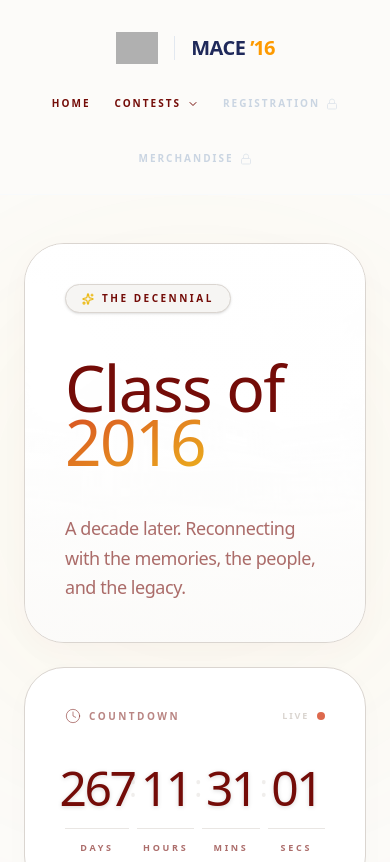
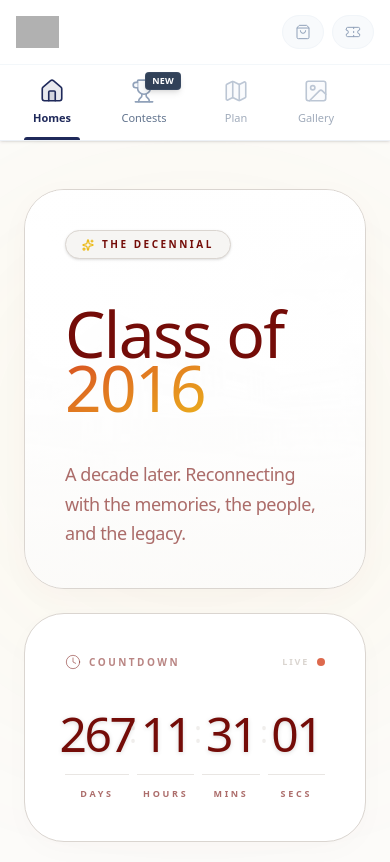
Before and after one commit to mace-2016/alumnimeet, a Next.js app: page / in a window 390 px wide. Shown: the top 862 px of the page. Built offline with nearby package versions, Linux system fonts and the light colour scheme; grey boxes are pictures that could not be loaded; a web font is replaced by a local one.

Commit message:
Update layout.tsx

```diff
--- a/app/layout.tsx
+++ b/app/layout.tsx
@@ -1,8 +1,12 @@
+"use client";
+
 import "./globals.css";
 import React from "react";
 import Link from "next/link";
+import { usePathname } from "next/navigation";
 import { Playfair_Display, Inter } from "next/font/google";
-import { ChevronDown, Lock } from "lucide-react";
+// Added 'Ticket' icon for the Register button
+import { Lock, Home, Trophy, Map, ShoppingBag, Image as ImageIcon, Ticket } from "lucide-react";
 
 const playfair = Playfair_Display({
   subsets: ["latin"],
@@ -21,124 +25,173 @@ export default function RootLayout({
 }: {
   children: React.ReactNode;
 }) {
+  const pathname = usePathname();
+
+  const isHome = pathname === "/";
+  const isContests = pathname.startsWith("/contest");
+
   return (
     <html lang="en" className={`${playfair.variable} ${inter.variable}`}>
-      <body className="antialiased font-sans bg-white text-[#1f295a]">
+      <body className="antialiased font-sans bg-[#FCFCFD] text-[#1f295a]">
         <div className="min-h-screen flex flex-col">
 
-          {/* Header: Centered Logo with Expanded Navigation Below */}
-          <header className="flex flex-col border-b border-slate-50 relative z-50">
+          <header className="bg-white sticky top-0 z-50 border-b border-slate-200/60 shadow-sm flex flex-col">
 
-            {/* Top Row: Centered Logo */}
-            <div className="h-20 md:h-24 flex items-center justify-center mt-2 md:mt-4">
-              <Link href="/" className="flex items-center gap-4 group transition-opacity hover:opacity-80">
+            <div className="flex items-center justify-between h-16 md:h-20 px-4 md:px-10 relative">
+
+              {/* Left: Logo Area */}
+              <div className="flex-1 flex items-center">
+                <Link href="/" className="flex items-center gap-3 group transition-opacity hover:opacity-80">
                   <img
                     src="https://mace.ac.in/wp-content/uploads/2025/01/logo-2.svg"
                     alt="MACE Logo"
-                  className="h-8 md:h-10 w-auto grayscale opacity-80 group-hover:grayscale-0 group-hover:opacity-100 transition-all"
+                    className="h-8 md:h-9 w-auto grayscale opacity-80 group-hover:grayscale-0 group-hover:opacity-100 transition-all duration-500"
                   />
-                <div className="h-6 w-px bg-slate-200"></div>
-                <span className="font-serif font-bold text-xl md:text-2xl tracking-tight text-[#1f295a]">
+                  <div className="hidden lg:block h-5 w-px bg-slate-200"></div>
+                  <span className="hidden lg:block font-serif font-bold text-xl tracking-tight text-[#1f295a]">
                     MACE <span className="text-amber-500 tracking-tighter">’16</span>
                   </span>
                 </Link>
               </div>
 
-            {/* Bottom Row: Expanded Navigation */}
-            <nav className="flex items-center justify-center gap-6 md:gap-10 pb-5 px-4 flex-wrap">
+              {/* Center: Desktop Navigation */}
+              <nav className="hidden md:flex flex-1 items-center justify-center gap-10 h-full absolute left-1/2 -translate-x-1/2">
 
-              {/* 1. Home Link */}
-              <Link
-                href="/"
-                className="text-[10px] font-bold uppercase tracking-[0.2em] text-slate-500 hover:text-[#1f295a] transition-colors py-2"
-              >
-                Home
+                <Link href="/" className="relative flex items-center gap-2.5 h-full group cursor-pointer">
+                  <Home className={`w-5 h-5 transition-all duration-300 ${isHome ? "stroke-[#1f295a] fill-[#1f295a]/10" : "stroke-slate-400 fill-slate-50 group-hover:stroke-[#1f295a] group-hover:fill-[#1f295a]/10"}`} strokeWidth={1.5} />
+                  <span className={`text-sm transition-colors ${isHome ? "text-[#1f295a] font-semibold" : "text-slate-500 font-medium group-hover:text-[#1f295a]"}`}>Home</span>
+                  <div className={`absolute bottom-0 left-0 w-full h-[3px] rounded-t-md transition-colors ${isHome ? "bg-[#1f295a]" : "bg-transparent group-hover:bg-slate-200"}`}></div>
                 </Link>
 
-              {/* 2. Contests Dropdown */}
-              <div className="relative group">
-                <Link
-                  href="/contest"
-                  className="flex items-center gap-1.5 py-2 text-[10px] font-bold uppercase tracking-[0.2em] text-[#1f295a] hover:text-amber-500 transition-colors"
+                <div className="relative group h-full">
+  <Link href="/contest" className="relative flex items-center gap-2.5 h-full transition-colors duration-300">
+
+    <Trophy
+      className={`w-5 h-5 transition-all duration-300 ${
+        isContests
+          ? "stroke-amber-500 fill-amber-400/20"
+          : "stroke-slate-400 fill-slate-50 group-hover:stroke-amber-500 group-hover:fill-amber-400/20"
+      }`}
+      strokeWidth={1.5}
+    />
+
+    <span
+      className={`text-sm transition-colors ${
+        isContests
+          ? "text-[#1f295a] font-semibold"
+          : "text-slate-500 font-medium group-hover:text-[#1f295a]"
+      }`}
     >
-                  Contests <ChevronDown className="w-3 h-3 transition-transform duration-300 group-hover:-rotate-180" />
+      Contests
+    </span>
+
+    {/* Premium green pulse */}
+    <span className="absolute top-3.5 -right-5 flex h-2.5 w-2.5">
+      <span className="absolute inline-flex h-full w-full animate-ping rounded-full bg-emerald-400 opacity-75"></span>
+      <span className="relative inline-flex h-2.5 w-2.5 rounded-full bg-emerald-500"></span>
+    </span>
+
+    <div
+      className={`absolute bottom-0 left-0 w-full h-[3px] rounded-t-md transition-colors ${
+        isContests ? "bg-amber-500" : "bg-transparent group-hover:bg-slate-200"
+      }`}
+    ></div>
   </Link>
 
-                {/* Dropdown Panel */}
-                <div className="absolute top-full left-1/2 -translate-x-1/2 w-60 opacity-0 invisible group-hover:opacity-100 group-hover:visible translate-y-2 group-hover:translate-y-0 transition-all duration-300 ease-out">
-                  <div className="h-2 w-full"></div>
+  <div className="absolute top-[80px] left-1/2 -translate-x-1/2 w-60 opacity-0 invisible group-hover:opacity-100 group-hover:visible translate-y-2 group-hover:translate-y-0 transition-all duration-300 ease-out">
     <div className="bg-white border border-slate-100 shadow-[0_15px_40px_-10px_rgba(31,41,90,0.1)] rounded-2xl overflow-hidden py-2">
+
       <Link
         href="/contest/letsname"
         className="flex items-center gap-3 px-5 py-3 text-[10px] font-bold uppercase tracking-[0.2em] text-[#1f295a] hover:bg-amber-50 hover:text-amber-600 transition-colors"
       >
-                      <span className="w-1.5 h-1.5 rounded-full bg-green-400 shadow-[0_0_5px_rgba(74,222,128,0.5)]"></span>
+        <span className="w-1.5 h-1.5 rounded-full bg-emerald-400 shadow-[0_0_6px_rgba(16,185,129,0.6)]"></span>
         01: The Naming
       </Link>
+
       <div className="flex items-center gap-3 px-5 py-3 text-[10px] font-bold uppercase tracking-[0.2em] text-slate-400 bg-slate-50/50 cursor-not-allowed">
         <span className="w-1.5 h-1.5 rounded-full bg-slate-300"></span>
         02:███ ██████ <Lock className="w-3 h-3 opacity-50" />
       </div>
-                     <div className="flex items-center gap-3 px-5 py-3 text-[10px] font-bold uppercase tracking-[0.2em] text-slate-400 bg-slate-50/50 cursor-not-allowed">
-                      <span className="w-1.5 h-1.5 rounded-full bg-slate-300"></span>
-                      03:█████ ████ <Lock className="w-3 h-3 opacity-50" />
-                    </div>
-                     <div className="flex items-center gap-3 px-5 py-3 text-[10px] font-bold uppercase tracking-[0.2em] text-slate-400 bg-slate-50/50 cursor-not-allowed">
-                      <span className="w-1.5 h-1.5 rounded-full bg-slate-300"></span>
-                      04:██ █ █████ <Lock className="w-3 h-3 opacity-50" />
-                    </div>
+
     </div>
   </div>
 </div>
 
-              {/* 3. Registration (Locked) */}
-              <div
-                className="flex items-center gap-1.5 py-2 text-[10px] font-bold uppercase tracking-[0.2em] text-slate-300 cursor-not-allowed select-none"
-                title="Opening Soon"
-              >
-                Registration <Lock className="w-3 h-3 opacity-50" />
+                <div className="relative flex items-center gap-2.5 h-full text-slate-400 font-medium cursor-not-allowed group">
+                  <Map className="w-5 h-5 stroke-slate-300 fill-slate-50" strokeWidth={1.5} />
+                  <span className="text-sm">Master Plan</span>
                 </div>
 
+                <div className="relative flex items-center gap-2.5 h-full text-slate-400 font-medium cursor-not-allowed group">
+                  <ImageIcon className="w-5 h-5 stroke-slate-300 fill-slate-50" strokeWidth={1.5} />
+                  <span className="text-sm">Gallery</span>
+                </div>
+              </nav>
 
-{/* 6. Itinerary (Locked - Hidden on very small screens to prevent clutter) */}
-              <div
-                className="hidden md:flex items-center gap-1.5 py-2 text-[10px] font-bold uppercase tracking-[0.2em] text-slate-300 cursor-not-allowed select-none"
-                title="Opening Soon"
-              >
-                The Master Plan <Lock className="w-3 h-3 opacity-50" />
+              {/* Right: Actions Cluster (Perfectly Symmetrical Now) */}
+              <div className="flex-1 flex items-center justify-end gap-2 md:gap-3">
+
+                {/* Store Button */}
+                <div className="flex items-center gap-2 px-3 md:px-4 py-2 md:py-2.5 rounded-full border border-slate-100 bg-slate-50 text-slate-400 cursor-not-allowed select-none transition-colors hover:bg-slate-100">
+                  <ShoppingBag className="w-4 h-4 stroke-slate-400" strokeWidth={1.5} />
+                  <span className="text-[13px] font-semibold hidden lg:block">Store</span>
                 </div>
 
-
-              {/* 4. Merchandise (Locked) */}
-              <div
-                className="flex items-center gap-1.5 py-2 text-[10px] font-bold uppercase tracking-[0.2em] text-slate-300 cursor-not-allowed select-none"
-                title="Opening Soon"
-              >
-                Merchandise <Lock className="w-3 h-3 opacity-50" />
+                {/* Register Button - Exact Replica */}
+                <div className="flex items-center gap-2 px-3 md:px-4 py-2 md:py-2.5 rounded-full border border-slate-100 bg-slate-50 text-slate-400 cursor-not-allowed select-none transition-colors hover:bg-slate-100">
+                  <Ticket className="w-4 h-4 stroke-slate-400" strokeWidth={1.5} />
+                  <span className="text-[13px] font-semibold hidden lg:block">Register</span>
                 </div>
 
-              {/* 5. Gallery (Locked - Hidden on very small screens to prevent clutter) */}
-              <div
-                className="hidden sm:flex items-center gap-1.5 py-2 text-[10px] font-bold uppercase tracking-[0.2em] text-slate-300 cursor-not-allowed select-none"
-                title="Opening Soon"
-              >
-                Gallery <Lock className="w-3 h-3 opacity-50" />
               </div>
 
+            </div>
 
+            {/* ROW 2: Mobile Airbnb Category Navigation */}
+            <nav className="md:hidden flex items-center justify-start gap-8 px-6 h-[76px] overflow-x-auto border-t border-slate-100/80 [&::-webkit-scrollbar]:hidden">
+
+              <Link href="/" className="relative flex flex-col items-center justify-center h-full min-w-[56px] shrink-0 group">
+                <div className="mb-1.5">
+                  <Home className={`w-[26px] h-[26px] transition-colors ${isHome ? "stroke-[#1f295a] fill-[#1f295a]/10" : "stroke-slate-400 fill-slate-50"}`} strokeWidth={1.5} />
+                </div>
+                <span className={`text-[11px] transition-colors ${isHome ? "text-[#1f295a] font-semibold" : "text-slate-500 font-medium"}`}>Homes</span>
+                <div className={`absolute bottom-0 left-0 w-full h-[3px] rounded-t-md transition-colors ${isHome ? "bg-[#1f295a]" : "bg-transparent"}`}></div>
+              </Link>
+
+              <Link href="/contest" className="relative flex flex-col items-center justify-center h-full min-w-[64px] shrink-0 group">
+                <div className="relative mb-1.5">
+                  <Trophy className={`w-[26px] h-[26px] transition-colors ${isContests ? "stroke-amber-500 fill-amber-400/20" : "stroke-slate-400 fill-slate-50"}`} strokeWidth={1.5} />
+                  <span className="absolute -top-1.5 -right-6 bg-slate-700 text-white text-[9px] font-bold px-1.5 py-[1px] rounded shadow-md uppercase tracking-wide border border-slate-600/50">NEW</span>
+                </div>
+                <span className={`text-[11px] transition-colors ${isContests ? "text-[#1f295a] font-semibold" : "text-slate-500 font-medium"}`}>Contests</span>
+                <div className={`absolute bottom-0 left-0 w-full h-[3px] rounded-t-md transition-colors ${isContests ? "bg-amber-500" : "bg-transparent"}`}></div>
+              </Link>
+
+              <div className="relative flex flex-col items-center justify-center h-full min-w-[56px] shrink-0 cursor-not-allowed opacity-60">
+                <div className="mb-1.5">
+                  <Map className="w-[26px] h-[26px] stroke-slate-400 fill-slate-50" strokeWidth={1.5} />
+                </div>
+                <span className="text-[11px] text-slate-500 font-medium">Plan</span>
+              </div>
+
+              <div className="relative flex flex-col items-center justify-center h-full min-w-[56px] shrink-0 cursor-not-allowed opacity-60 pr-4">
+                <div className="mb-1.5">
+                  <ImageIcon className="w-[26px] h-[26px] stroke-slate-400 fill-slate-50" strokeWidth={1.5} />
+                </div>
+                <span className="text-[11px] text-slate-500 font-medium">Gallery</span>
+              </div>
 
             </nav>
           </header>
 
           <main className="flex-grow">{children}</main>
 
-          {/* Footer: Unified Serif Signature */}
-          <footer className="py-16 border-t border-slate-50 text-center px-6">
+          <footer className="py-16 border-t border-slate-200/60 text-center px-6 bg-white">
             <div className="max-w-4xl mx-auto space-y-6">
               <p className="font-serif text-2xl md:text-3xl text-[#1f295a] tracking-tight">
                 Journey Back <span className="italic text-amber-500 font-medium">to 2016</span>
               </p>
-
               <div className="flex flex-col md:flex-row items-center justify-center gap-2 md:gap-4 text-[9px] uppercase tracking-[0.3em] font-black text-slate-400">
                 <span>Mar Athanasius College of Engineering</span>
                 <span className="hidden md:block opacity-30">•</span>
```
Lines whose indentation alone changed are shown as unchanged.
